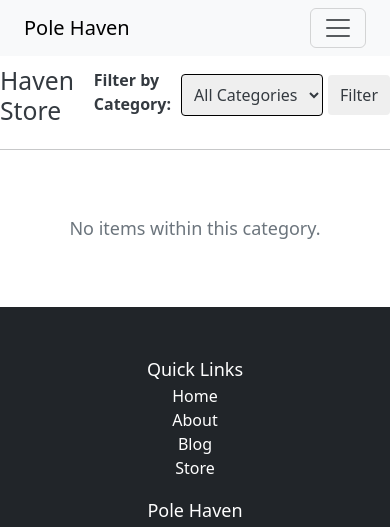
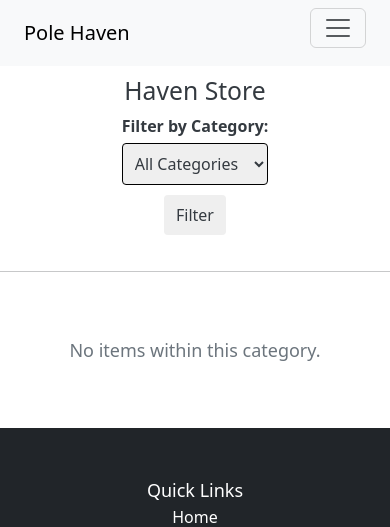
Before and after one commit to Cmorgan21/pole-haven, a Django app: page /store/ in a window 390 px wide. Shown: the top 527 px of the page. Run offline with Django 4.2, Linux system fonts and the light colour scheme; data that the repository does not hold is empty; some libraries are stand-ins or nearby versions.

Commit message:
add mobile responsiveness to store

```diff
--- a/static/css/online-store.css
+++ b/static/css/online-store.css
@@ -152,3 +152,97 @@ a:hover {
     align-items: center;
     margin-bottom: 20px;
 }
+
+@media (max-width: 960px) {
+
+    .blog-text-content {
+        font-size: 14px;
+    }
+
+    .blog-text-content p {
+        font-size: 14px;
+    }
+
+    .individual-text-content > ul > li {
+        font-size: 14px;
+    }
+
+    .blog-section .carousel-inner .carousel-item img {
+        max-height: auto;
+    }
+
+    #blogCarousel {
+        width: 100%;
+    }
+}
+
+@media (max-width: 600px) {
+
+    .col {
+        flex: 0 0 80%;
+    }
+
+    .card {
+        height: auto;
+        margin-bottom: 20px;
+    }
+
+    .card {
+        width: 100%;
+        height: 500px;
+        object-fit: cover;
+    }
+
+    .card-images {
+        width: 100%;
+        height: 100%;
+        object-fit: cover;
+        overflow: hidden;
+    }
+
+    .category-container {
+        display: flex;
+        flex-direction: column;
+        align-items: center;
+        margin-top: 10px;
+    }
+
+    form {
+        display: flex;
+        flex-direction: column;
+        align-items: center;
+        margin-bottom: 10px;
+    }
+
+    label {
+        color: #343a40;
+        margin-right: 0;
+        margin-bottom: 5px;
+        font-weight: bold;
+    }
+
+    input {
+        width: 100%;
+        padding: 8px;
+        margin-bottom: 10px;
+    }
+
+    select {
+        width: 100%;
+        padding: 8px;
+        border: 1px solid black;
+        border-radius: 4px;
+        margin-right: 0;
+        margin-bottom: 10px;
+        color: #343a40;
+    }
+
+    button {
+        padding: 8px 12px;
+        color: #343a40;
+        border: none;
+        border-radius: 4px;
+        cursor: pointer;
+        margin-bottom: 10px;
+    }
+}
```
